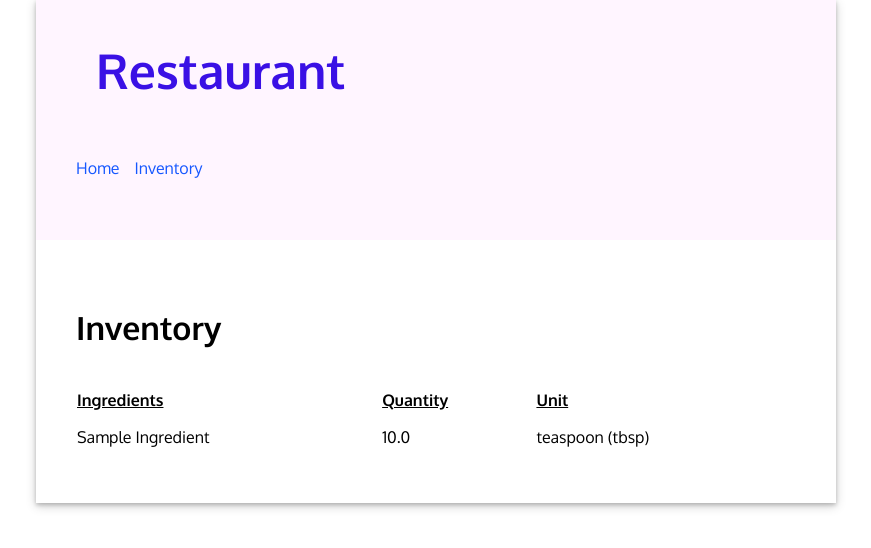
After one commit to majar-practice-project/django-restaurant, a Django app: page /restaurant/ingredients in a window 1280 px wide. The commit adds this page. Shown: the top 548 px of the page, without its empty margins (204-1075 px from the left). Run offline with Django 4.2, Linux system fonts and the light colour scheme; tables that the repository leaves empty hold one stand-in row (values such as "Sample post").

Commit message:
feat: Add listview on ingredients

```diff
--- a/restaurant/templates/base.html
+++ b/restaurant/templates/base.html
@@ -39,10 +39,10 @@
           </div>
         <nav class="navbar">
           <a class="nav-item" href="{% url 'index' %}">Home</a>
+          <a class="nav-item" href="{% url 'inventory' %}">Inventory</a>
             {% comment %}
-              <!-- <a class="nav-item" href="{% url 'lines_view' %}">Lines</a>
               <a class="nav-item" href="{% url 'stations_view' %}">Stations</a>
-              <a class="nav-item" href="{% url 'stops_view' %}">Stops</a> -->
+              <a class="nav-item" href="{% url 'stops_view' %}">Stops</a>
             {% endcomment %}
         </nav>
       </header>
--- /dev/null
+++ b/restaurant/templates/restaurant/inventory.html
@@ -0,0 +1,48 @@
+{% extends 'base.html' %}
+{% load static %}
+{% block title %}Restaurant - Inventory{% endblock %}
+{% block content %}
+<div>
+  <h2>Inventory</h2>
+  <table class="line-table">
+    <thead>
+      <tr>
+        <th>Ingredients</th>
+        <th>Quantity</th>
+        <th>Unit</th>
+        <!-- <th>Price per unit</th> -->
+      </tr>
+    </thead>
+    <tbody>
+    {% for ingredient in object_list %}
+        <tr>
+            <td>
+                {{ ingredient.name|title }}
+            </td>
+            <td>
+                {{ ingredient.quantity }}
+            </td>
+            <td>
+                {{ ingredient.get_measure_unit_display }}
+            </td>
+        </tr>
+        {% comment %}
+            <tr>
+            <td>
+                <a href="{% url "update_station" station.id %}">{{ station.name }}</a>
+                {% if station.accessible %}<span>  ♿️ </span>{% endif %}
+            </td>
+            <td>
+                {% for stop in station.stop_set.all %}{{stop.line.name}}, {% endfor %}
+            </td>
+            <td><a href="{% url "delete_station" station.id %}" style="text-decoration: none; color: inherit;">❌</a></td>
+            </tr>
+        {% endcomment %}
+    {% endfor %}
+    </tbody>
+  </table>
+  {% comment %}
+  <a href="{% url "create_station" %}" style="display: inherit; text-align: center; border-radius: 15px; text-decoration: none; color: inherit; padding: 4px; background-color: lightgreen;">➕</a>
+  {% endcomment %}
+</div>
+{% endblock %}
--- a/restaurant/urls.py
+++ b/restaurant/urls.py
@@ -6,4 +6,6 @@ urlpatterns = [
     path('', views.HomeView.as_view(), name='index'),
     path('login/', views.Login.as_view(), name='login'),
     path('logout/', views.logout_view, name='logout'),
+
+    path('ingredients', views.Ingredients.as_view(), name='inventory'),
 ]
--- a/restaurant/views.py
+++ b/restaurant/views.py
@@ -1,9 +1,11 @@
 from django.http import HttpResponse, HttpResponseBadRequest
 from django.shortcuts import render, redirect
 from django.urls import reverse
-from django.views.generic import TemplateView
+from django.views.generic import TemplateView, ListView
 from django.contrib.auth import authenticate, login, logout
 from django.contrib.auth.views import LoginView
+
+from .models import Ingredient, IngredientRequirement, MenuItem, Purchase
 
 # Create your views here.
 class HomeView(TemplateView):
@@ -14,7 +16,6 @@ class Login(LoginView):
 
    def get_success_url(self):
     if self.request.user.is_authenticated:
-        # Redirect logged-in users to the home page.
         return reverse('index')
     else:
         return reverse('login')
@@ -22,3 +23,7 @@ class Login(LoginView):
 def logout_view(request):
    logout(request)
    return redirect("index")
+
+class Ingredients(ListView):
+   model = Ingredient
+   template_name = 'restaurant/inventory.html'
```
